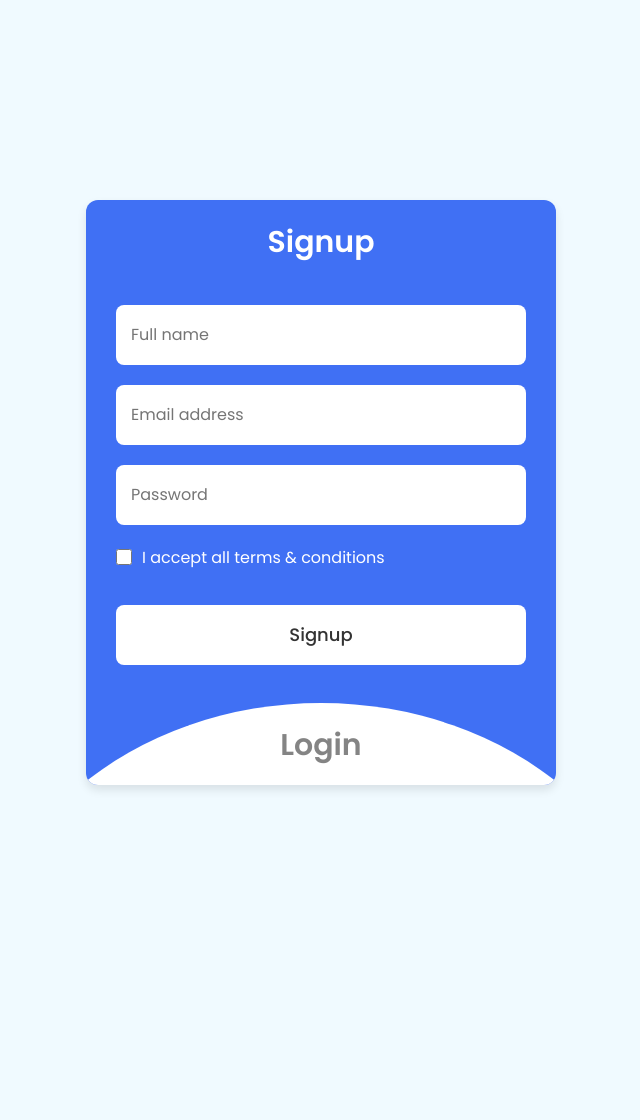
After one commit to Joumanasalahedin/PawCare, a Django app: page /vets/signin-register in a window 1280 px wide. The commit adds this page. Shown: the part 136-1256 px from the top of the page, without its empty margins (319-959 px from the left). Run offline with Django 5.2, Linux system fonts and the light colour scheme; parts of the project's set-up code (start-up, migrations or seed data) failed here and were passed over.

Commit message:
doc and owners login and register

```diff
--- a/pet_owners/templates/login.html
+++ b/pet_owners/templates/login.html
@@ -11,6 +11,7 @@
 <header>
     <nav>
         <a href="{% url 'home' %}">Home</a>
+        <a href="{% url 'register' %}">Register</a>
     </nav>
 </header>
 
@@ -33,14 +34,14 @@
                     <span>Login</span>
                 </button>
                 <button>
-                    <span>New to Pawcare? <a href="{% url 'register' %}">Register</a></span>
+                    <span><a href="{% url 'register' %}">New to Pawcare? Register</a></span>
                 </button>
             </form>
             <img src="{% static 'images/plant.png' %}" alt="" class="plant">
         </div>
     </div>
     <script src="{% static 'js/jquery-3.3.1.min.js' %}"></script>
-    <script src="{% static 'js/main.js' %}"></script>
+    <!-- <script src="{% static 'js/main.js' %}"></script> -->
 </body>
 
 </html>
--- a/static/css/home.css
+++ b/static/css/home.css
@@ -86,6 +86,7 @@ nav a:hover {
 }
 
 html {
+    line-height: ;
     /* 1 */
     -ms-text-size-adjust: 100%;
     /* 2 */
@@ -528,6 +529,7 @@ fieldset {
 }
 
 legend {
+    margin: ;
     padding: 0;
     display: block;
     -webkit-padding-start: 0;
--- a/templates/home.html
+++ b/templates/home.html
@@ -4,13 +4,15 @@
 <head>
     <meta charset="UTF-8">
     <meta name="viewport" content="width=device-width, initial-scale=1.0">
+    <meta http-equiv="X-UA-Compatible" content="IE=edge" />
     <title>Pawcare</title>
     <link rel="stylesheet" href="https://cdnjs.cloudflare.com/ajax/libs/animate.css/4.1.1/animate.min.css">
     {% load static %}
     <link rel="stylesheet" href="{% static 'css/home.css' %}">
+    <link rel="stylesheet" href="{% static 'css/style.css' %}">
     <!-- <script src="{% static 'js/scriptcookie.js' %}"></script> -->
     <link href="https://fonts.googleapis.com/css?family=Poppins" rel="stylesheet">
-    <link href="{% static 'css/style.css' %}" rel="stylesheet">
+
 </head>
 
 <body class="fadeIn">
@@ -50,7 +52,7 @@
 
     <div class="cta-container">
         <p>Are You a Veterinarian? We've made it easier for you too!</p>
-        <a href="#" class="cta-button">Get Started with Pawcare</a>
+        <a href="{% url 'doc_register_login'%}" class="cta-button">Get Started with Pawcare</a>
     </div>
 
     <!-- Example to check link to db
--- /dev/null
+++ b/vets/static/css/drl.css
@@ -0,0 +1,140 @@
+/* Import Google font - Poppins */
+@import url("https://fonts.googleapis.com/css2?family=Poppins:wght@200;300;400;500;600;700&display=swap");
+
+* {
+    margin: 0;
+    padding: 0;
+    box-sizing: border-box;
+    font-family: "Poppins",
+        sans-serif;
+}
+
+body {
+    min-height: 100vh;
+    display: flex;
+    align-items: center;
+    justify-content: center;
+    background: #f0faff;
+}
+
+.wrapper {
+    position: relative;
+    max-width: 470px;
+    width: 100%;
+    border-radius: 12px;
+    padding: 20px 30px 120px;
+    background: #4070f4;
+    box-shadow: 0 5px 10px rgba(0,
+            0,
+            0,
+            0.1);
+    overflow: hidden;
+}
+
+.form.login {
+    position: absolute;
+    left: 50%;
+    bottom: -86%;
+    transform: translateX(-50%);
+    width: calc(100% + 220px);
+    padding: 20px 140px;
+    border-radius: 50%;
+    height: 100%;
+    background: #fff;
+    transition: all 0.6s ease;
+}
+
+.wrapper.active .form.login {
+    bottom: -15%;
+    border-radius: 35%;
+    box-shadow: 0 -5px 10px rgba(0, 0, 0, 0.1);
+}
+
+.form header {
+    font-size: 30px;
+    text-align: center;
+    color: #fff;
+    font-weight: 600;
+    cursor: pointer;
+}
+
+.form.login header {
+    color: #333;
+    opacity: 0.6;
+}
+
+.wrapper.active .form.login header {
+    opacity: 1;
+}
+
+.wrapper.active .signup header {
+    opacity: 0.6;
+}
+
+.wrapper form {
+    display: flex;
+    flex-direction: column;
+    gap: 20px;
+    margin-top: 40px;
+}
+
+form input {
+    height: 60px;
+    outline: none;
+    border: none;
+    padding: 0 15px;
+    font-size: 16px;
+    font-weight: 400;
+    color: #333;
+    border-radius: 8px;
+    background: #fff;
+}
+
+.form.login input {
+    border: 1px solid #aaa;
+}
+
+.form.login input:focus {
+    box-shadow: 0 1px 0 #ddd;
+}
+
+form .checkbox {
+    display: flex;
+    align-items: center;
+    gap: 10px;
+}
+
+.checkbox input[type="checkbox"] {
+    height: 16px;
+    width: 16px;
+    accent-color: #fff;
+    cursor: pointer;
+}
+
+form .checkbox label {
+    cursor: pointer;
+    color: #fff;
+}
+
+form a {
+    color: #333;
+    text-decoration: none;
+}
+
+form a:hover {
+    text-decoration: underline;
+}
+
+form input[type="submit"] {
+    margin-top: 15px;
+    padding: none;
+    font-size: 18px;
+    font-weight: 500;
+    cursor: pointer;
+}
+
+.form.login input[type="submit"] {
+    background: #4070f4;
+    color: #fff;
+    border: none;
+}
--- /dev/null
+++ b/vets/templates/drl.html
@@ -0,0 +1,58 @@
+<!DOCTYPE html>
+<!-- Coding By CodingNepal - codingnepalweb.com -->
+<html lang="en">
+
+<head>
+    <meta charset="UTF-8" />
+    <meta http-equiv="X-UA-Compatible" content="IE=edge" />
+    <meta name="viewport" content="width=device-width, initial-scale=1.0" />
+    <title>Doctor Login & Signup Form</title>
+    {% load static %}
+    <link rel="stylesheet" href="{% static 'css/drl.css' %}">
+</head>
+
+<body>
+    <section class="wrapper">
+        <div class="form signup">
+            <header>Signup</header>
+            <form action="#">
+                <input type="text" placeholder="Full name" required />
+                <input type="text" placeholder="Email address" required />
+                <input type="password" placeholder="Password" required />
+                <div class="checkbox">
+                    <input type="checkbox" id="signupCheck" />
+                    <label for="signupCheck">I accept all terms & conditions</label>
+                </div>
+                <input type="submit" value="Signup" />
+            </form>
+        </div>
+
+        <div class="form login">
+            <header>Login</header>
+            <form action="#">
+                <input type="text" placeholder="Email address" required />
+                <input type="password" placeholder="Password" required />
+                <a href="{% url 'password_reset'%}">Forgot password?</a>
+                <form action="{% url 'doctor_dashboard' %}">
+                    <input type="submit" value="Login" />
+                </form>
+
+            </form>
+        </div>
+
+        <script>
+            const wrapper = document.querySelector(".wrapper"),
+                signupHeader = document.querySelector(".signup header"),
+                loginHeader = document.querySelector(".login header");
+
+            loginHeader.addEventListener("click", () => {
+                wrapper.classList.add("active");
+            });
+            signupHeader.addEventListener("click", () => {
+                wrapper.classList.remove("active");
+            });
+        </script>
+    </section>
+</body>
+
+</html>
--- a/vets/urls.py
+++ b/vets/urls.py
@@ -1,7 +1,8 @@
 from django.urls import path
-from .views import doctor_dashboard
+from .views import doctor_dashboard, doc_register_login, password_reset
 
 urlpatterns = [
     path('dashboard', doctor_dashboard, name='doctor_dashboard'),
-    # Add other URL patterns here
+    path('signin-register', doc_register_login, name='doc_register_login'),
+    path('password_reset', password_reset, name='password_reset'),
 ]
--- a/vets/views.py
+++ b/vets/views.py
@@ -2,5 +2,13 @@ from django.shortcuts import render, get_object_or_404
 from .models import Vet
 
 
+def doc_register_login(request):
+    return render(request, 'drl.html')
+
+
+def password_reset(request):
+    return render(request, 'pass_reset.html')
+
+
 def doctor_dashboard(request):
     return render(request, 'doctor_dashboard.html')
```
Also changed, not shown: pet_owners/static/css/register.css (added, +247 -0 lines), pet_owners/templates/register.html (added, +59 -0 lines), static/css/style.css (+6 -6 lines), vets/static/css/pass_reset.css (added, +55 -0 lines), vets/templates/pass_reset.html (added, +23 -0 lines).
